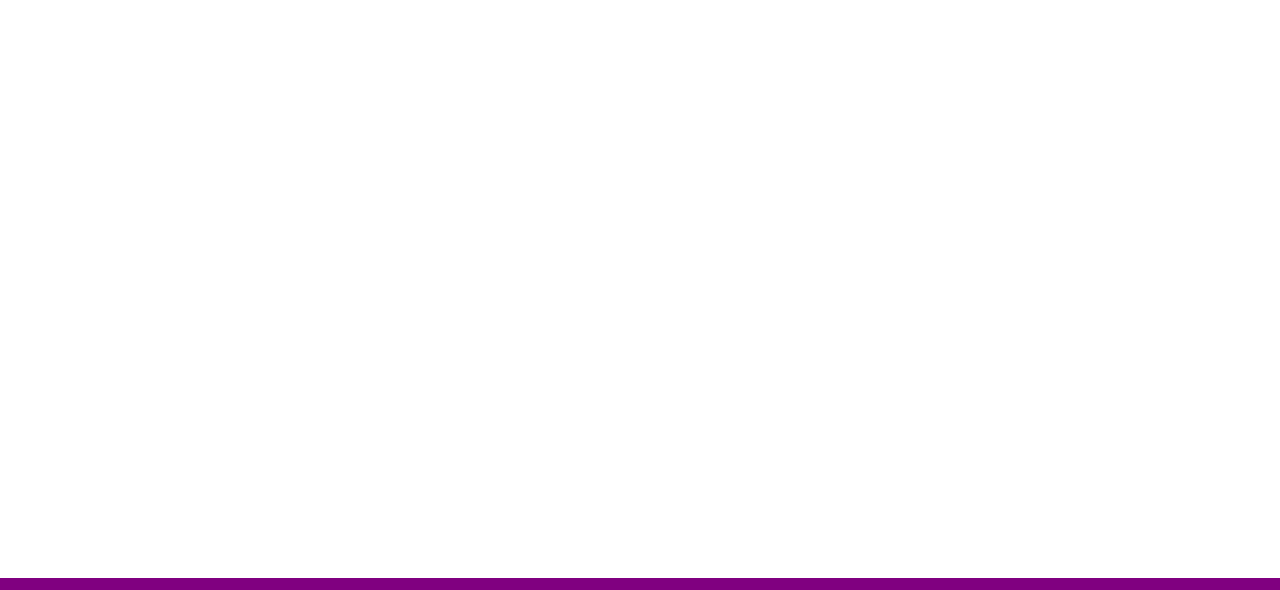
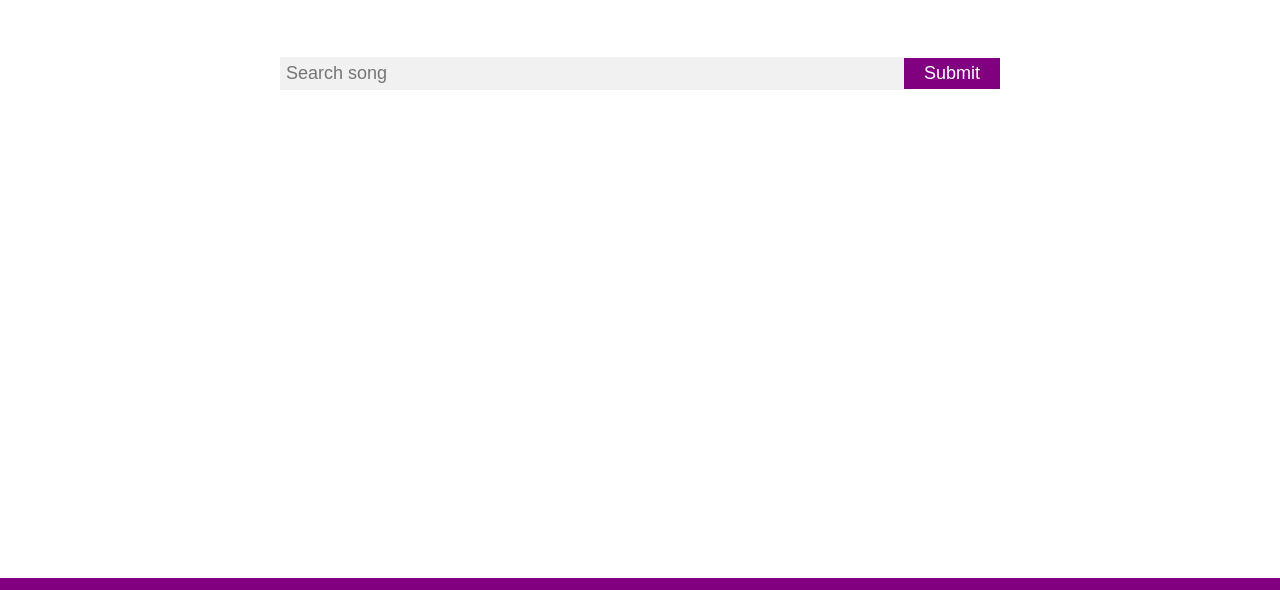
Before and after one commit to CezarPP/LyricsSmartTranslator, a plain HTML site: page search.html in a window 1280 px wide. Shown: the part 83-673 px from the top of the page. Drawn offline with Linux system fonts and the light colour scheme.

Commit message:
search bar on search page

```diff
--- a/search.html
+++ b/search.html
@@ -7,14 +7,24 @@
     <title>Search Page</title>
     <link rel="stylesheet" href="/css/styles.css">
     <link rel="stylesheet" href="/css/search.css">
+    <link rel="stylesheet" href="/css/searchBar.css">
     <script src="/js/loadNavbar.js" defer></script>
     <script src="/js/loadFooter.js" defer></script>
     <script src="/js/search.js" defer></script>
+    <script src="js/searchScript.js" defer></script>
 </head>
 <body>
 <header id="navbar-container"></header>
 
 <article>
+    <div class = "search-bar-container">
+        <form autocomplete="off">
+            <div class = "autocomplete">
+                <input id="myInput" type="text" name="mySong" placeholder="Search song">
+            </div>
+            <input type = "submit">
+        </form>
+    </div>
     <section class="search-page">
         <div class="search-content">
             <h1 id="searched-text">"Searched Text"</h1>
```
